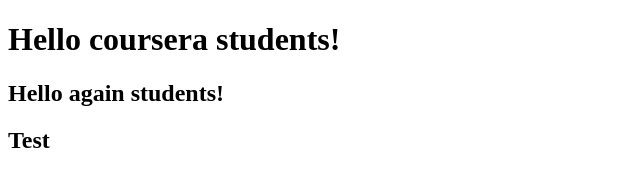
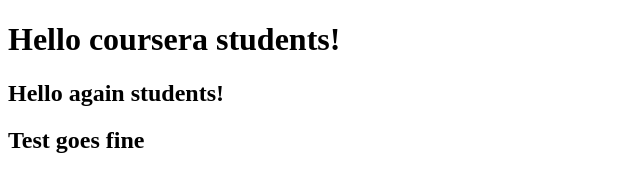
Before and after one commit to CVBoneva/coursera-angular, a plain HTML site: page index.html in a window 1280 px wide. Shown: the whole page, without its empty margins (0-640 px from the left). Drawn offline with Linux system fonts and the light colour scheme.

Commit message:
Tea time

```diff
--- a/index.html
+++ b/index.html
@@ -7,6 +7,6 @@
     <body>
         <h1>Hello coursera students!</h1>
         <h2>Hello again students!</h2>
-        <h2>Test</h2>
+        <h2>Test goes fine</h2>
     </body>
 </html>
```
